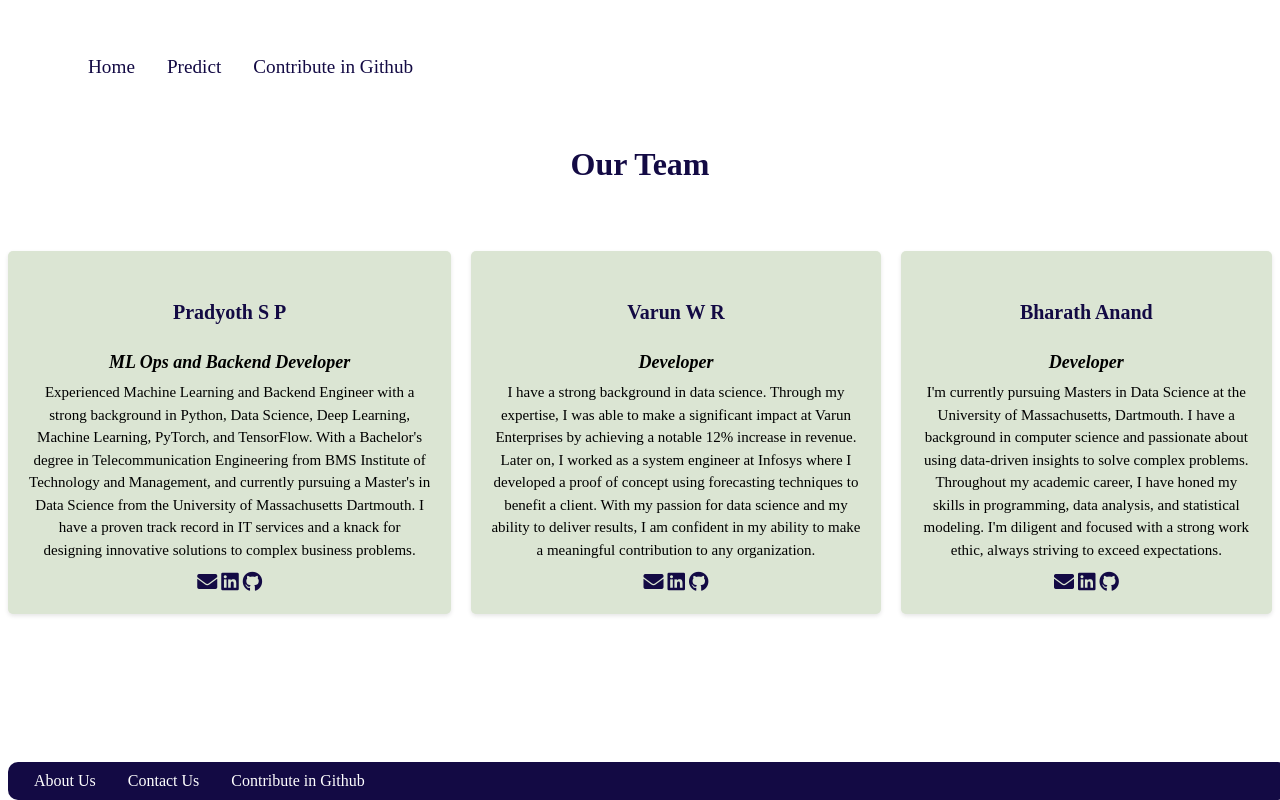
After one commit to Pradyothsp/backorder-prediction, a Django app: page /about-us/ in a window 1280 px wide. The commit adds this page. Run offline with Django 4.2, Linux system fonts and the light colour scheme; parts of the project's set-up code (start-up, migrations or seed data) failed here and were passed over.

Commit message:
Updated front-end

```diff
--- a/backorder/static/styles.css
+++ b/backorder/static/styles.css
@@ -1,9 +1,10 @@
 /* Introduction page styles */
-h1 {
+
+.index_h1 {
     font-size: 3rem;
     font-weight: bold;
     text-align: center;
-    margin-top: 2rem;
+    margin-top: -4rem;
     margin-bottom: 2rem;
     color: #130a44;
     /*background-color: #e8e3dd;*/
@@ -11,16 +12,17 @@ h1 {
     border-radius: 1rem;
 }
 
+h1,
 h2 {
     font-size: 2rem;
     font-weight: bold;
     text-align: center;
-    margin-top: 2rem;
-    margin-bottom: 2rem;
+    margin-top: -2rem;
+    margin-bottom: -2rem;
     color: #130a44;
     /*background-color: #e8e3dd;*/
-    padding: 2rem;
-    border-radius: 1rem;
+    padding: 100px;
+    border-radius: 10px;
 }
 
 h3 {
@@ -52,13 +54,12 @@ h4 {
     margin-bottom: 20px;
     background-color: rgba(168, 185, 173, 0.7);
     border-radius: 10px;
-    box-shadow: #130a44;
+    box-shadow: 0 2px 4px rgba(0, 0, 0, 0.1);
     padding: 20px;
     color: #130a44;
     font-size: 1.2rem;
     text-align: center;
 }
-
 
 .introduction {
     max-width: 1000px;
@@ -83,12 +84,44 @@ h4 {
     background-color: #0cbdb8;
 }
 
-header.header-nav {
+header {
+    background-color: #ffffff;
+    color: #130a44;
+    padding: 1rem;
+    display: flex;
+    justify-content: space-between;
+    align-items: center;
+}
+
+.header-nav {
     background-size: cover;
     background-position: center center;
     background-repeat: no-repeat;
     padding: 2rem;
     text-align: center;
+}
+
+.header-nav ul {
+    list-style: none;
+    margin: 0;
+    padding: 0;
+    display: flex;
+    justify-content: flex-end;
+    align-items: center;
+}
+
+.header-nav li {
+    margin-left: 2rem;
+}
+
+.header-nav a {
+    color: #130a44;
+    text-decoration: none;
+    font-size: 1.2rem;
+}
+
+.header-nav a:hover {
+    text-decoration: underline;
 }
 
 p {
@@ -99,70 +132,127 @@ p {
 }
 
 .article1 {
-    background-color: rgb(225, 245, 243);
-    box-shadow: 0 2px 4px rgba(0, 0, 0, 0.1);
-    padding: 100px;
-    text-align: center;
-    max-width: 1000px; /* set a maximum width for the article */
-    /* center align the article */
-    margin: 0 auto 10px;
-    /*font-weight: bold;*/
-    border-radius: 1rem;
-    color: #3d4043;
+    background-color: rgb(225, 245, 242);
+    max-width: 1000px;
+    margin: 2rem auto;
+    padding: 5rem;
+    text-align: justify;
+    border-radius: 10px;
 }
 
-nav {
-    position: fixed;
-    top: 0;
-    width: 100%;
+.article1 h2 {
+    text-align: left;
+}
+
+.article1 h3 {
+    text-align: center;
+    margin-top: 2rem;
+    margin-bottom: 1rem;
+}
+
+.article1 img {
+    display: block;
+    max-width: 100%;
+    height: auto;
+    margin: 2rem auto;
+}
+
+.article1 p {
+    margin-bottom: 1.5rem;
+}
+
+.article1 ul,
+.article1 ol {
+    margin-left: 1.5rem;
+    margin-bottom: 1.5rem;
+}
+
+.article1 li {
+    margin-bottom: 0.5rem;
+}
+
+.article1 blockquote {
+    border-left: 5px solid #130a44;
+    margin-left: 0;
+    margin-right: 0;
+    padding-left: 1rem;
+}
+
+.article1 blockquote p {
+    margin-bottom: 0;
+}
+
+.article1 a {
+    color: #69c6c2;
+    text-decoration: none;
+    border-bottom: 1px solid #69c6c2;
+}
+
+.article1 a:hover {
+    color: #0cbdb8;
+    border-bottom-color: #0cbdb8;
+}
+
+/* Footer styles */
+
+footer {
+    background-color: #130a44;
+    color: #fff;
+    padding: 10px;
     display: flex;
+    flex-wrap: wrap;
     justify-content: space-between;
     align-items: center;
-    background-color: white;
-    color: #130a44;
-    height: 50px;
-    padding: 0 20px;
-    font-size: 18px;
+    position: fixed;
+    bottom: 0;
+    width: 100%;
+    box-sizing: border-box;
+    border-radius: 10px;
 }
 
-nav a {
-    color: #130a44;
-    text-decoration: none;
-    margin-left: 20px;
+footer p {
+    flex-basis: 100%;
+    text-align: right;
 }
 
-nav a:hover {
-    color: white;
-    background-color: #130a44;
-    padding: 10px;
-    border-radius: 50px;
-}
-
-nav ul {
-    display: flex;
+footer ul {
     list-style: none;
     margin: 0;
     padding: 0;
+    display: flex;
+    flex-wrap: wrap;
+    justify-content: center;
 }
 
-footer p {
-    font-size: 10px;
-    line-height: 1.5;
-    margin: 0;
-    text-align: right;
+footer li {
+    margin: 0 1rem;
 }
 
+footer a {
+    color: #fff;
+    text-decoration: none;
+}
+
+footer a:hover {
+    text-decoration: underline;
+    background-color: white;
+    color: #130a44;
+    border-radius: 10px;
+    padding: 5px;
+}
+
+/*Prediction form*/
 .form-wrapper {
     display: grid;
     grid-template-columns: 1fr 1fr; /* create two equal columns */
     column-gap: 20px; /* add some spacing between the columns */
     align-items: center;
     justify-content: left;
-    margin: 0 auto;
     padding: 30px;
     max-width: 1000px; /* increase max-width to fit two columns */
     background-color: #ffffff;
     border-radius: 1rem;
+    margin: 0 auto 50px;
 }
 
 .prediction-form {
@@ -239,3 +329,128 @@ p1 {
     color: #130a44;
     margin-left: 350px;
 }
+
+/*About Us*/
+
+.section_about_us {
+    margin-top: -80px;
+}
+
+.article2 {
+    background-color: #dbe5d3;
+    border-radius: 5px;
+    box-shadow: 0 2px 4px rgba(0, 0, 0, 0.1);
+    padding: 20px;
+    text-align: center;
+    max-width: 1000px; /* set a maximum width for the article */
+    /* center align the article */
+    margin: 0 auto 10px;
+    font-weight: bold;
+}
+
+.team-container {
+    display: flex;
+    gap: 20px;
+    margin-bottom: 100px;
+}
+
+.team-member {
+    flex: 1;
+}
+
+.team-member-name {
+    font-size: 20px;
+    font-weight: bold;
+    margin-top: 10px;
+}
+
+.team-member-role {
+    font-size: 18px;
+    margin-top: -15px;
+    margin-bottom: 5px;
+    font-weight: bold;
+    font-style: italic;
+}
+
+.team-member-bio {
+    font-size: 15px;
+    /*margin-top: 10px;*/
+    font-weight: normal;
+    margin-bottom: 10px;
+}
+
+.team-member-contact {
+    font-size: 20px;
+    margin-top: 20px;
+    font-weight: bold;
+    color: #130a44;
+}
+
+.form-contact-us {
+    display: grid;
+    grid-template-columns: 1fr 1fr; /* create two equal columns */
+    column-gap: 20px; /* add some spacing between the columns */
+    align-items: center;
+    justify-content: left;
+    margin: 0 auto;
+    padding: 30px;
+    max-width: 1000px; /* increase max-width to fit two columns */
+    background-color: #ffffff;
+    border-radius: 1rem;
+}
+
+.contact-us-form {
+    background-color: #e8e3dd;
+    border-radius: 10px;
+    grid-column: 1 / -1; /* span across all grid columns */
+    padding: 50px;
+    color: #130a44;
+    font-size: 1.2em;
+    box-shadow: 0 0 10px rgba(0, 0, 0, 0.1); /* add a subtle box shadow */
+    margin: 0 auto; /* center the form horizontally */
+    max-width: 800px; /* set a maximum width */
+}
+
+.contact-us-form label {
+    padding: 5px;
+    display: inline-block;
+    /*width: 150px; !* Change this to adjust the width of the label *!*/
+    text-align: left;
+}
+
+.contact-us-form input {
+    padding: 5px;
+    display: inline-block;
+    /*width: 150px; !* Change this to adjust the width of the label *!*/
+    text-align: left;
+}
+
+.contact-us-form textarea {
+    padding: 5px;
+    display: inline-block;
+    /*width: 150px; !* Change this to adjust the width of the label *!*/
+    text-align: left;
+    height: 200px;
+    resize: vertical
+}
+
+.contact-us-form input[type="submit"] {
+    margin-left: 100px; /* Change this to adjust the space between the label and input */
+    background-color: #e8e3dd;
+    border-radius: 5px;
+    align-content: center;
+    display: inline-block;
+    padding: 5px 10px;
+    color: #130a44;
+    font-size: 16px;
+    border: 1px solid #130a44;
+}
+
+.contact-us-form input[type="submit"]:hover {
+    background-color: #130a44;
+    color: #dbe5d3;
+}
+
+.contact-header {
+    padding: 10px;
+}
--- /dev/null
+++ b/backorder/templates/backorder/about_us.html
@@ -0,0 +1,64 @@
+{% extends "backorder/base.html" %}
+
+{% block title %}Predict Backorders{% endblock %}
+
+{% block content %}
+    <section class="section_about_us">
+        <h1>Our Team</h1>
+        <div class="team-container">
+            <article class="article2">
+                <div class="team-member">
+                    <h3 class="team-member-name">Pradyoth S P</h3>
+                    <p class="team-member-role">ML Ops and Backend Developer</p>
+                    <p class="team-member-bio"> Experienced Machine Learning and Backend Engineer with a strong
+                        background in Python, Data Science, Deep Learning, Machine Learning, PyTorch, and TensorFlow.
+                        With a Bachelor's degree in Telecommunication Engineering from BMS Institute of Technology and
+                        Management, and currently pursuing a Master's in Data Science from the University of
+                        Massachusetts Dartmouth. I have a proven track record in IT services and a knack for designing
+                        innovative solutions to complex business problems.</p>
+                    <a class="team-member-contact" href="mailto:psingenahalliprabhu@umassd.edu"><i
+                            class="fas fa-envelope"></i></a>
+                    <a class="team-member-contact" href="https://www.linkedin.com/in/pradyothsp/"><i
+                            class="fab fa-linkedin"></i></a>
+                    <a class="team-member-contact" href="https://github.com/Pradyothsp"><i
+                            class="fab fa-github"></i></a>
+                </div>
+            </article>
+            <article class="article2">
+                <div class="team-member">
+                    <h3 class="team-member-name">Varun W R</h3>
+                    <p class="team-member-role">Developer</p>
+                    <p class="team-member-bio">I have a strong background in data science. Through my expertise, I was
+                        able to make a significant impact at Varun Enterprises by achieving a notable 12% increase in
+                        revenue. Later on, I worked as a system engineer at Infosys where I developed a proof of concept
+                        using forecasting techniques to benefit a client. With my passion for data science and my
+                        ability to deliver results, I am confident in my ability to make a meaningful contribution to
+                        any organization.</p>
+                    <a class="team-member-contact" href="mailto:wvarun@umassd.edu"><i
+                            class="fas fa-envelope"></i></a>
+                    <a class="team-member-contact" href="https://www.linkedin.com/in/w-r-varun-0b9797138/"><i
+                            class="fab fa-linkedin"></i></a>
+                    <a class="team-member-contact" href="https://github.com/wrvarun-96"><i
+                            class="fab fa-github"></i></a>
+                </div>
+            </article>
+            <article class="article2">
+                <div class="team-member">
+                    <h3 class="team-member-name">Bharath Anand</h3>
+                    <p class="team-member-role">Developer</p>
+                    <p class="team-member-bio">I'm currently pursuing Masters in Data Science at the University of
+                        Massachusetts, Dartmouth. I have a background in computer science and passionate about using
+                        data-driven insights to solve complex problems. Throughout my academic career, I have honed my
+                        skills in programming, data analysis, and statistical modeling. I'm diligent and focused with a
+                        strong work ethic, always striving to exceed expectations.</p>
+                    <a class="team-member-contact" href="mailto:banand@umassd.edu"><i
+                            class="fas fa-envelope"></i></a>
+                    <a class="team-member-contact" href="https://www.linkedin.com/in/bharath-anand-a78804216/"><i
+                            class="fab fa-linkedin"></i></a>
+                    <a class="team-member-contact" href="https://www.linkedin.com/in/pradyothsp/"><i
+                            class="fab fa-github"></i></a>
+                </div>
+            </article>
+        </div>
+    </section>
+{% endblock %}
--- a/backorder/templates/backorder/base.html
+++ b/backorder/templates/backorder/base.html
@@ -3,10 +3,10 @@
 <html lang="en">
 <head>
     <meta charset="UTF-8">
-    <title>{% block title %}{% endblock %}</title>
+    <title>{% block title %}Title{% endblock %}</title>
     <meta name="viewport" content="width=device-width, initial-scale=1.0">
-    {% load static %}
     <link rel="stylesheet" href="{% static 'styles.css' %}?{% now 'U' %}">
+    <link rel="stylesheet" href="https://cdnjs.cloudflare.com/ajax/libs/font-awesome/5.15.3/css/all.min.css">
 </head>
 
 <body>
@@ -15,8 +15,8 @@
         <ul>
             <li><a href="{% url 'index' %}">Home</a></li>
             <li><a href="{% url 'predict' %}">Predict</a></li>
-            {#                <li><a href="{% url 'about' %}">About Us</a></li>#}
-            {#                <li><a href="{% url 'contact' %}">Contact Us</a></li>#}
+{#            <li><a href="{% url 'about_us' %}">About Us</a></li>#}
+{#            <li><a href="{% url 'contact_us' %}">Contact Us</a></li>#}
             <li><a href="https://github.com/Pradyothsp/backorder-prediction" target="_blank">Contribute in Github</a>
             </li>
         </ul>
@@ -30,18 +30,14 @@
 
 <!-- Footer goes here -->
 <footer>
-{#    <nav class="footer-nav">#}
-{#        <ul>#}
-{#            <li><a href="{% url 'index' %}">Home</a></li>#}
-{#            <li><a href="{% url 'predict' %}">Predict</a></li>#}
-{#            <li><a href="{% url 'about' %}">About Us</a></li>#}
-{#            <li><a href="{% url 'contact' %}">Contact Us</a></li>#}
-{#            <li><a href="https://github.com/Pradyothsp/backorder-prediction" target="_blank">Contribute in Github</a></li>#}
-{#        </ul>#}
-{#    </nav>#}
-    <p>Backorder Prediction &copy; 2023</p>
+    <nav class="footer-nav">
+        <ul>
+            <li><a href="{% url 'about_us' %}">About Us</a></li>
+            <li><a href="{% url 'contact_us' %}">Contact Us</a></li>
+            <li><a href="https://github.com/Pradyothsp/backorder-prediction" target="_blank">Contribute in Github</a></li>
+        </ul>
+    </nav>
 </footer>
-
 
 </body>
 </html>
--- a/backorder/templates/backorder/index.html
+++ b/backorder/templates/backorder/index.html
@@ -4,7 +4,7 @@
 
 {% block content %}
     <section class="introduction">
-        <h1>Predict Backorders and Improve Your Inventory Management</h1>
+        <h1 class="index_h1">Predict Backorders and Improve Your Inventory Management</h1>
         <button onclick="window.location.href='{% url 'predict' %}'" class="cta-button">Start Predicting</button>
         <article class="article1">
             <p>
--- a/backorder/templates/backorder/predict.html
+++ b/backorder/templates/backorder/predict.html
@@ -6,7 +6,7 @@
     <h2> PREDICTION </h2>
     <p1> Enter the necessary details for making a prediction or upload csv file.</p1>
     <div class="form-wrapper">
-        <form action="/predict/" method="POST" class="prediction-form">
+        <form action="{% url 'predict' %}" method="POST" class="prediction-form">
             {% csrf_token %}
             <h4>Enter the values for the following fields:</h4>
 
@@ -82,7 +82,7 @@
             <input type="submit" value="Submit">
         </form>
 
-        <form action="/predict/" method="post" enctype="multipart/form-data" class="upload-file">
+        <form action="{% url 'predict' %}" method="post" enctype="multipart/form-data" class="upload-file">
             {% csrf_token %}
             <h4>Upload a CSV file:</h4>
             <input type="file" name="file"/>
--- a/backorder/urls.py
+++ b/backorder/urls.py
@@ -2,9 +2,11 @@ from django.conf import settings
 from django.conf.urls.static import static
 from django.urls import path
 
-from backorder.views import index, PredictView
+from backorder.views import index, PredictView, about_us, contact_us
 
 urlpatterns = [
                   path('', index, name='index'),
-                  path('predict/', PredictView.as_view(), name='predict')
+                  path('predict/', PredictView.as_view(), name='predict'),
+                  path('about-us/', about_us, name='about_us'),
+                  path('contact-us/', contact_us, name='contact_us'),
               ] + static(settings.MEDIA_URL, document_root=settings.MEDIA_ROOT)
--- a/backorder/views.py
+++ b/backorder/views.py
@@ -28,14 +28,13 @@ class PredictView(View):
         if file:
             file = request.FILES['file']
             df = pd.read_csv(file)
-            print(df.to_dict('dict'))
             y_pred, y_actual = backorder_predictor.predict(df)
 
             context = {
                 'y_pred': y_pred,
                 'y_actual': y_actual,
             }
-            return render(request, 'backorder/result.html', context)
+            return render(request, 'backorder/result_bulk.html', context)
 
         elif all(key in request.POST for key in
                  ['sku', 'national_inv', 'lead_time', 'in_transit_qty', 'forecast_3_month', 'forecast_6_month',
@@ -43,8 +42,6 @@ class PredictView(View):
                   'pieces_past_due', 'perf_6_month_avg', 'perf_12_month_avg', 'local_bo_qty']):
             form_data = get_form_data(request)
             df = pd.DataFrame(form_data)
-            print(df.to_dict('dict'))
-
 
             y_pred, y_actual = backorder_predictor.predict(df)
 
@@ -52,7 +49,15 @@ class PredictView(View):
                 'y_pred': y_pred,
                 'y_actual': y_actual,
             }
-            return render(request, 'backorder/result.html', context)
+            return render(request, 'backorder/result_single.html', context)
 
         else:
             return render(request, 'backorder/predict.html')
+
+
+def about_us(request):
+    return render(request, 'backorder/about_us.html')
+
+
+def contact_us(request):
+    return render(request, 'backorder/contact_us.html')
```
Also changed, not shown: backorder/templates/backorder/contact_us.html (added, +22 -0 lines), backorder/templates/backorder/result_bulk.html (renamed from backorder/templates/backorder/result.html, +6 -8 lines), backorder/templates/backorder/result_single.html (added, +9 -0 lines).
